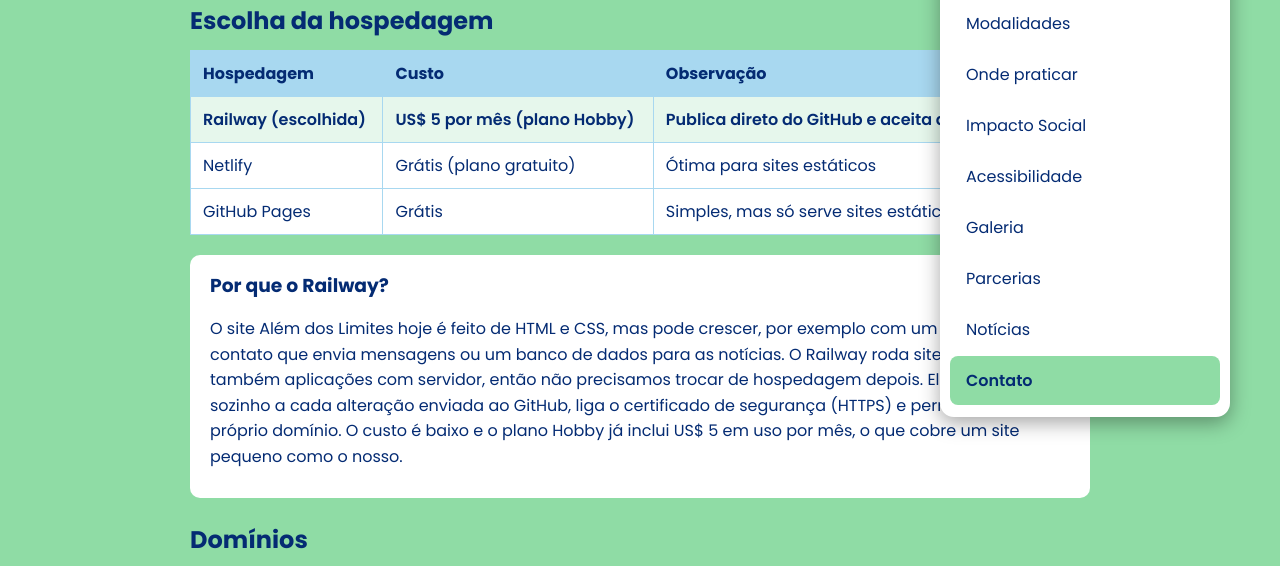
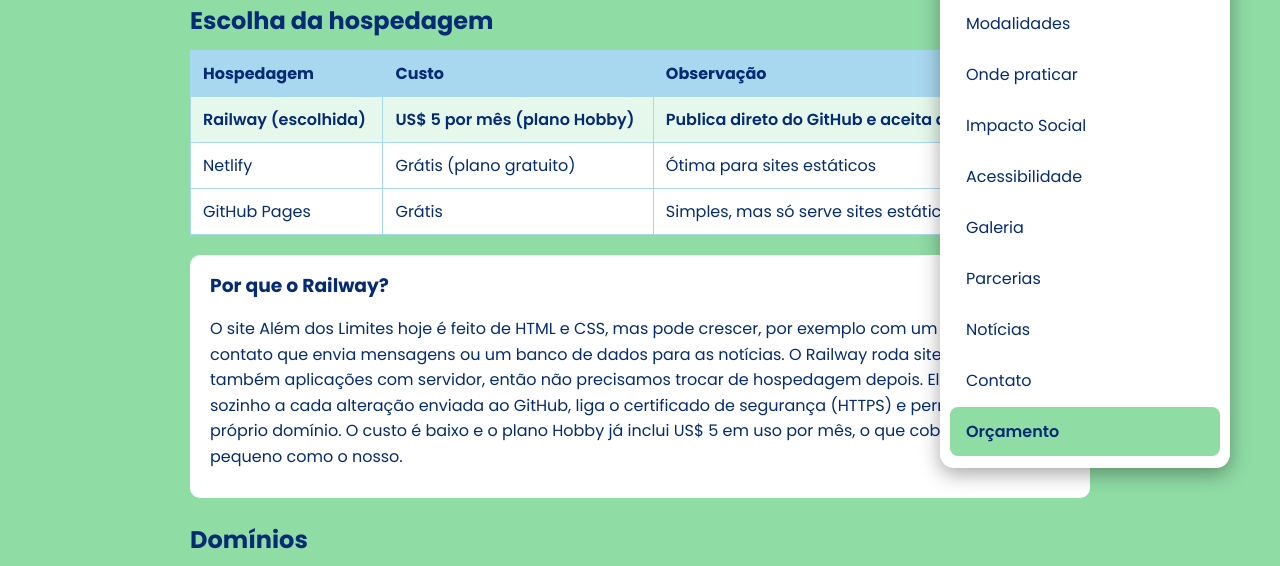
Before and after one commit to HGuilher/Alem-Limites, a plain HTML site: page orcamento.html in a window 1280 px wide. Both pictures are taken after a click on the button "Menu ☰". Shown: the part 213-779 px from the top of the page. Drawn offline with Linux system fonts and the light colour scheme.

Commit message:
Inserir documentos e correções finais

```diff
--- a/orcamento.html
+++ b/orcamento.html
@@ -27,7 +27,8 @@
       <li><a href="galeria.html">Galeria</a></li>
       <li><a href="parcerias.html">Parcerias</a></li>
       <li><a href="noticias.html">Notícias</a></li>
-      <li><a href="contato.html" class="ativo">Contato</a></li>
+      <li><a href="contato.html">Contato</a></li>
+      <li><a href="orcamento.html" class="ativo">Orçamento</a></li>
     </ul>
   </nav>
 
```
Also changed, not shown: docs/evidencias/responsividade/Modalidades.jpeg (added), docs/evidencias/responsividade/Onde_Praticar.jpeg (added), docs/evidencias/responsividade/PaginaInicial.jpeg (added), docs/evidencias/responsividade/Sobre_Nós.jpeg (added), docs/evidencias/w3c/impacto.html.jpeg (added), docs/evidencias/w3c/index.html.jpeg (added), docs/evidencias/w3c/pratica.html.jpeg (added), docs/evidencias/w3c/railway.app.jpeg (added), 6 other files.
